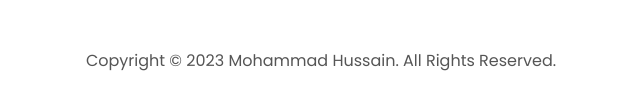
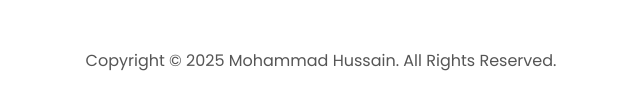
Before and after one commit to Hussain-ksmd/hussain.github.io, a plain HTML site: page index.html in a window 1280 px wide. Shown: the part 4566-4676 px from the top of the page, 319-959 px from the left. Drawn offline with Linux system fonts and the light colour scheme.

```diff
--- a/index.html
+++ b/index.html
@@ -374,7 +374,7 @@
           </ul>
         </div>
       </nav>
-      <p>Copyright &#169; 2023 Mohammad Hussain. All Rights Reserved.</p>
+      <p>Copyright &#169; 2025 Mohammad Hussain. All Rights Reserved.</p>
     </footer>
     <script src="script.js"></script>
   </body>
```
